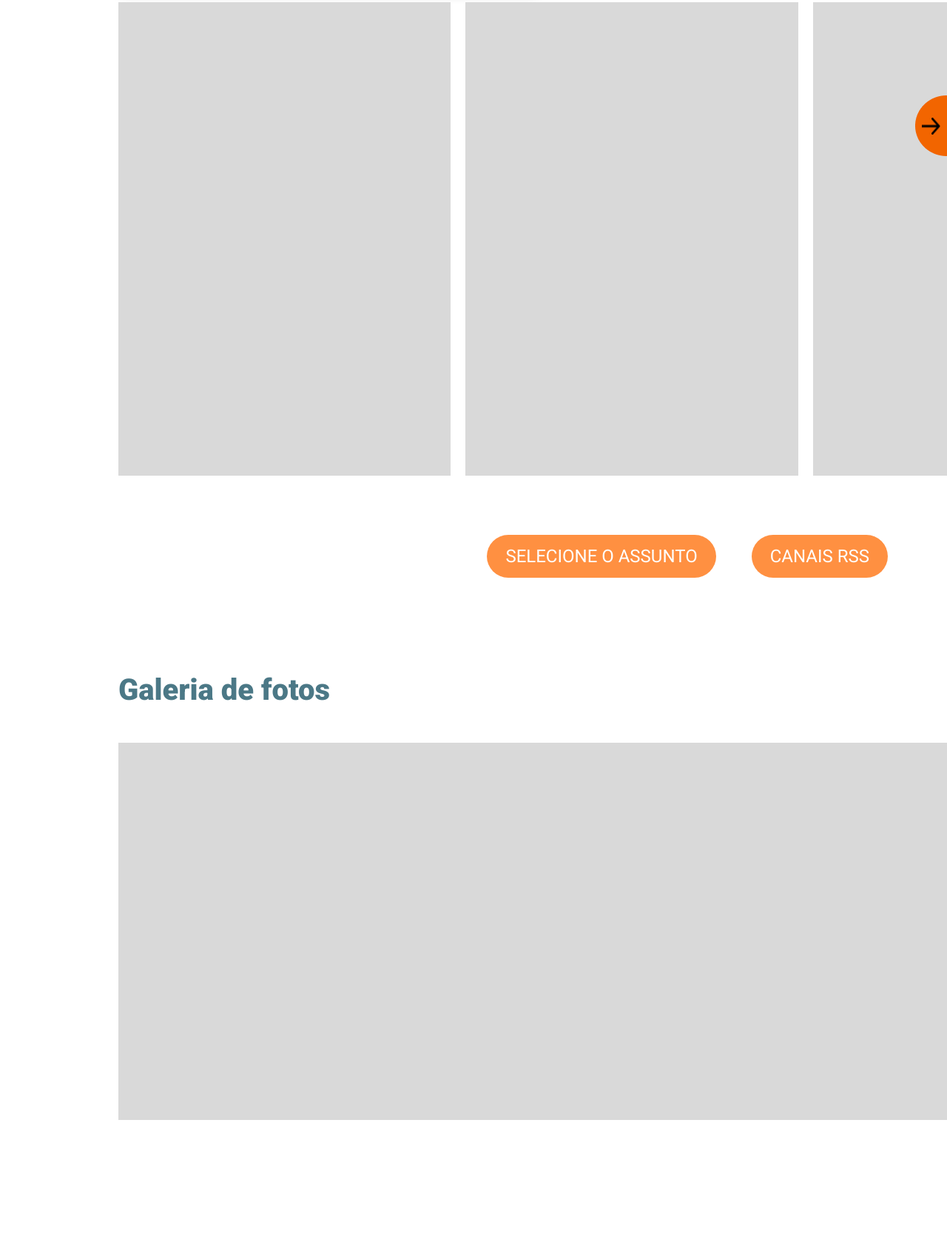
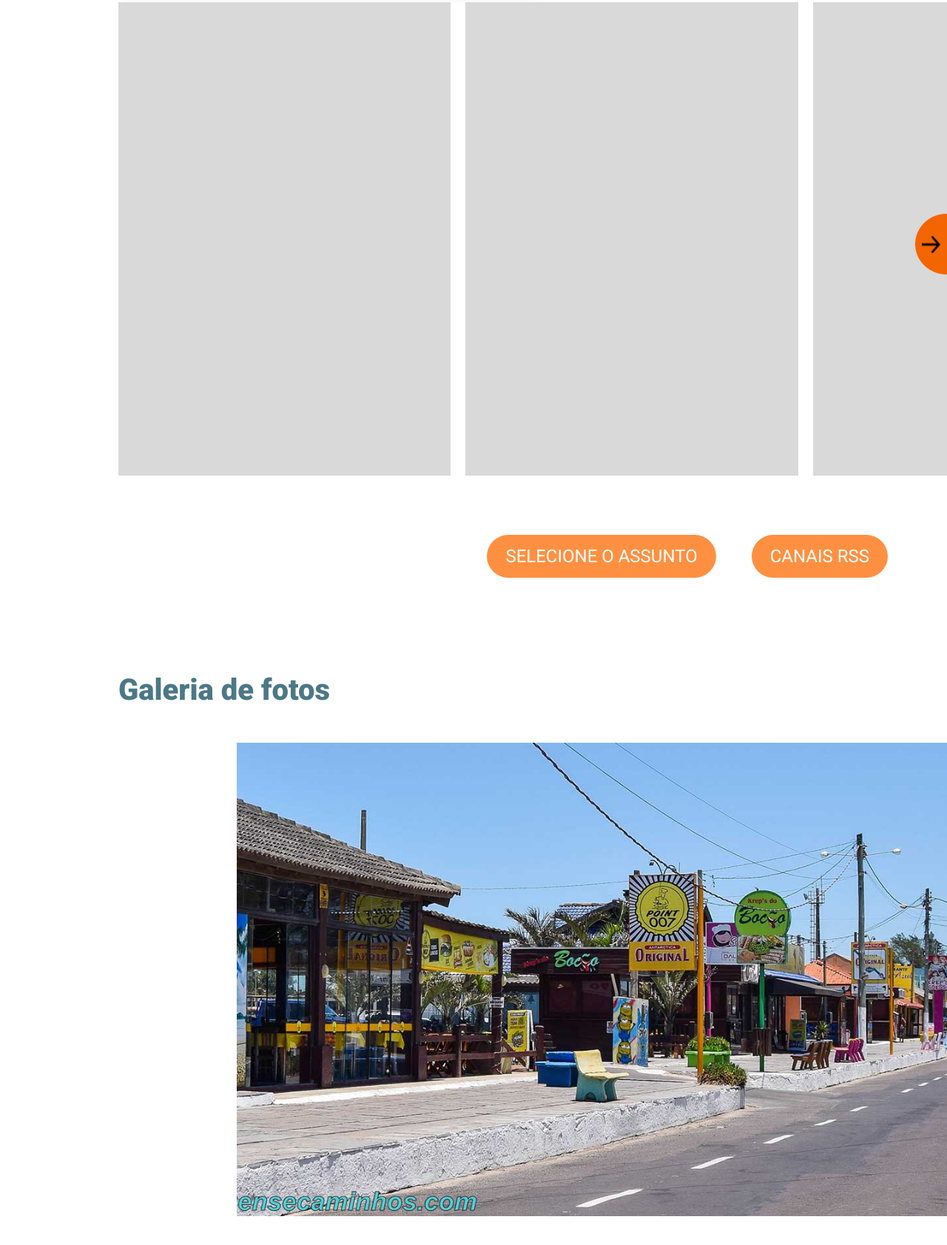
Before and after one commit to mejessica/SitePrefeituraImbe, a plain HTML site: page index.html in a window 1280 px wide. Shown: the part 1039-2722 px from the top of the page at 74% size. Before the commit the page ends 2637 px from the top, so only its background shows below. Drawn offline with Linux system fonts and the light colour scheme.

Commit message:
adicionando o js da galeria de fotos com as fotos

```diff
--- a/index.html
+++ b/index.html
@@ -53,7 +53,8 @@
     <!-- Jessica -->
     <h2 class="ver-noticias"><a href="#">Ver notícias</a></h2>
 
-    <div class="noticias">
+    <div class="carrossel-noticia">
+        <div class="noticias" id="img-noticia">
             <img src="./src/img/Rectangle 6.png" alt="noticia">
             <img src="./src/img/Rectangle 6.png" alt="noticia">
             <img src="./src/img/Rectangle 6.png" alt="noticia">
@@ -69,6 +70,7 @@
             </div>
         </a>
 
+    </div>
 
     <div class="botoes-pesquisar-noticias">
         <h2 class="selecionar-assunto"><a href="#">Selecione o assunto</a></h2>
@@ -76,7 +78,21 @@
     </div>
 
     <h1 class="galeria-fotos">Galeria de fotos</h1>
-    <img class="foto-galeria" src="./src/img/Galeria.png" alt="galeria de fotos">
+
+    <div class="carrossel-fotos">
+       <div class="container-fotos" id="img-foto">
+        <img class="foto-galeria" src="src/img/casa-de-cultura-mauricio-marques.jpg" alt="galeria de fotos">
+        <img class="foto-galeria" src="src/img/Imbe_04112019.jpg" alt="galeria de fotos">
+        <img class="foto-galeria" src="src/img/onde-comer-imbe.jpg" alt="galeria de fotos">
+        <img class="foto-galeria" src="src/img/rio-tramandai.jpg" alt="galeria de fotos">
+        <img class="foto-galeria" src="src/img/o-que-fazer-imbe.jpg" alt="galeria de fotos">
+       </div>
+    </div>
+
+
+
+    <script src="src/js/script.js"></script>
+
 </body>
 
 </html>
--- a/src/css/style.css
+++ b/src/css/style.css
@@ -68,7 +68,7 @@ body{
     right: 0;
     z-index: 1;
     display: flex;
-    top: 73rem;
+    top: 83rem;
 }
 
 .botao-passar #flecha{
@@ -107,9 +107,22 @@ body{
     font-size: 2.5rem;
 }
 
-.foto-galeria{
-    margin-left: 10rem;
-    width: 100rem;
-    margin-bottom: 5rem;
+.container-fotos{
+    display: flex;
+    transition: transform 0.5s ease-in-out;
+    transform: translateX(0);
 
 }
+.carrossel-fotos{
+    overflow:hidden;
+    width: 60rem;
+    height:40rem;
+    margin-left: 20rem;
+    margin-bottom: 20rem;
+}
+
+.foto-galeria{
+    object-fit: cover;
+    width: 60rem;
+    height: 40rem;
+}
--- a/src/js/script.js
+++ b/src/js/script.js
@@ -0,0 +1,16 @@
+const imgs = document.getElementById("img-foto");
+const imgFoto = document.querySelectorAll("#img-foto img");
+
+let idx = 0;
+
+function carrossel(){
+    idx++;
+
+    if(idx>imgFoto.length - 1){
+        idx = 0;
+    }
+
+    imgs.style.transform = `translateX(${-idx * 60}rem)`;
+}
+
+setInterval(carrossel, 2300);
```
Also changed, not shown: src/img/Imbe_04112019.jpg (added), src/img/casa-de-cultura-mauricio-marques.jpg (added), src/img/onde-comer-imbe.jpg (added), src/img/rio-tramandai.jpg (added), 1 other file. Lines whose indentation alone changed are shown as unchanged.
